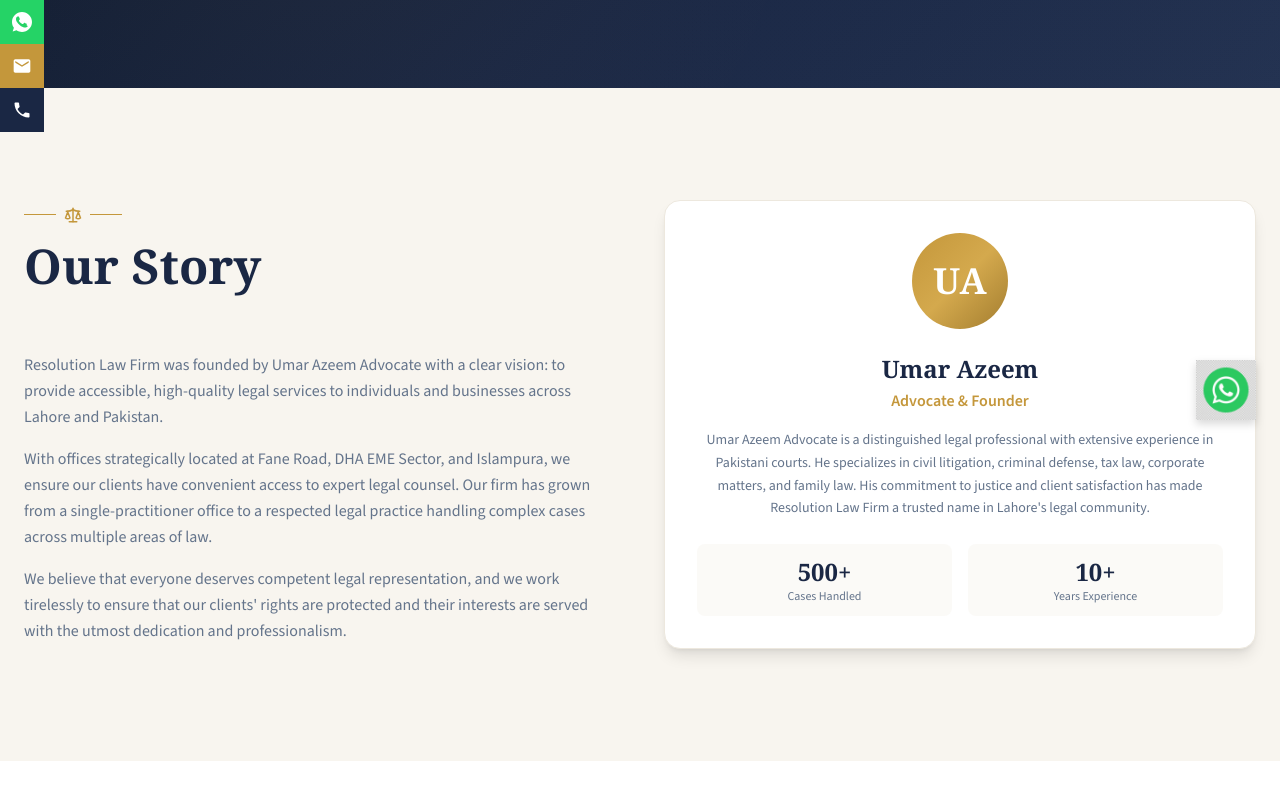
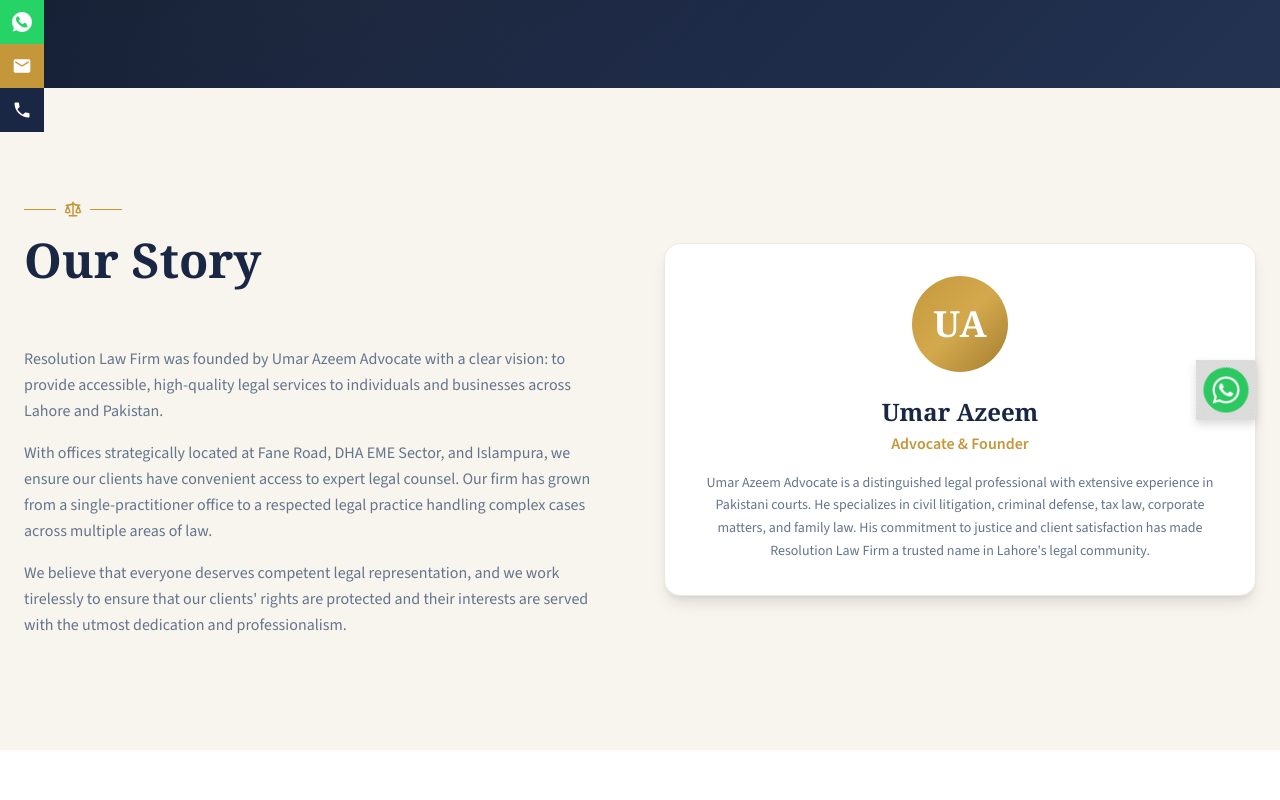
Before and after one commit to resolutionlawfirm265-eng/resolution-law-firm, a React (Vite) app: page /about in a window 1280 px wide. Shown: the part 356-1156 px from the top of the page. Built offline with nearby package versions, Linux system fonts and the light colour scheme; no server answers.

Commit message:
Remove 500+ cases and 10+ years from About page

```diff
--- a/src/pages/About.tsx
+++ b/src/pages/About.tsx
@@ -48,16 +48,7 @@ export default function About() {
               <p className="text-slate text-sm leading-relaxed text-center">
                 Umar Azeem Advocate is a distinguished legal professional with extensive experience in Pakistani courts. He specializes in civil litigation, criminal defense, tax law, corporate matters, and family law. His commitment to justice and client satisfaction has made Resolution Law Firm a trusted name in Lahore's legal community.
               </p>
-              <div className="grid grid-cols-2 gap-4 mt-6">
-                <div className="text-center p-3 bg-cream/50 rounded-lg">
-                  <div className="font-heading text-2xl font-bold text-navy">500+</div>
-                  <div className="text-slate text-xs">Cases Handled</div>
-                </div>
-                <div className="text-center p-3 bg-cream/50 rounded-lg">
-                  <div className="font-heading text-2xl font-bold text-navy">10+</div>
-                  <div className="text-slate text-xs">Years Experience</div>
-                </div>
-              </div>
+
             </div>
           </motion.div>
         </div>
```
